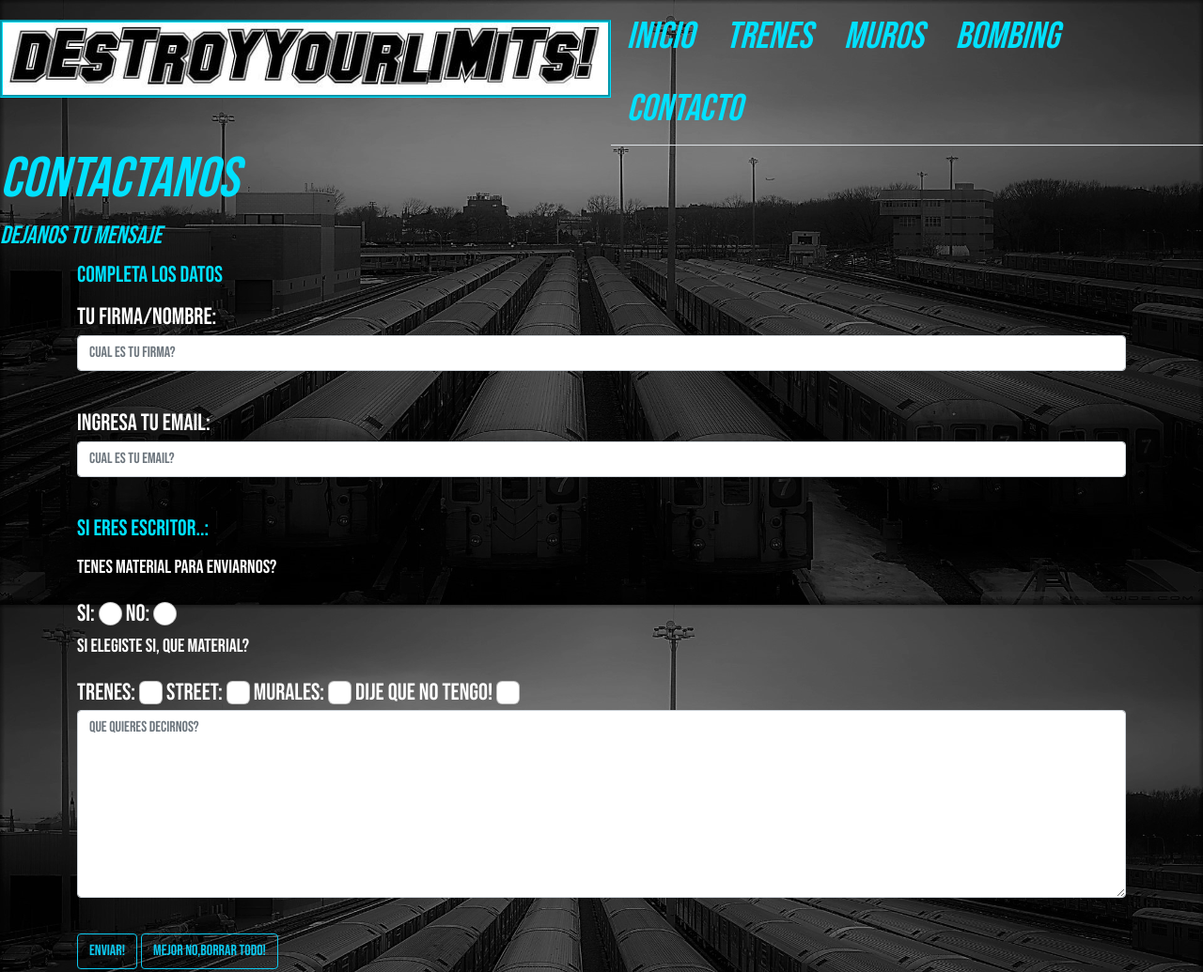
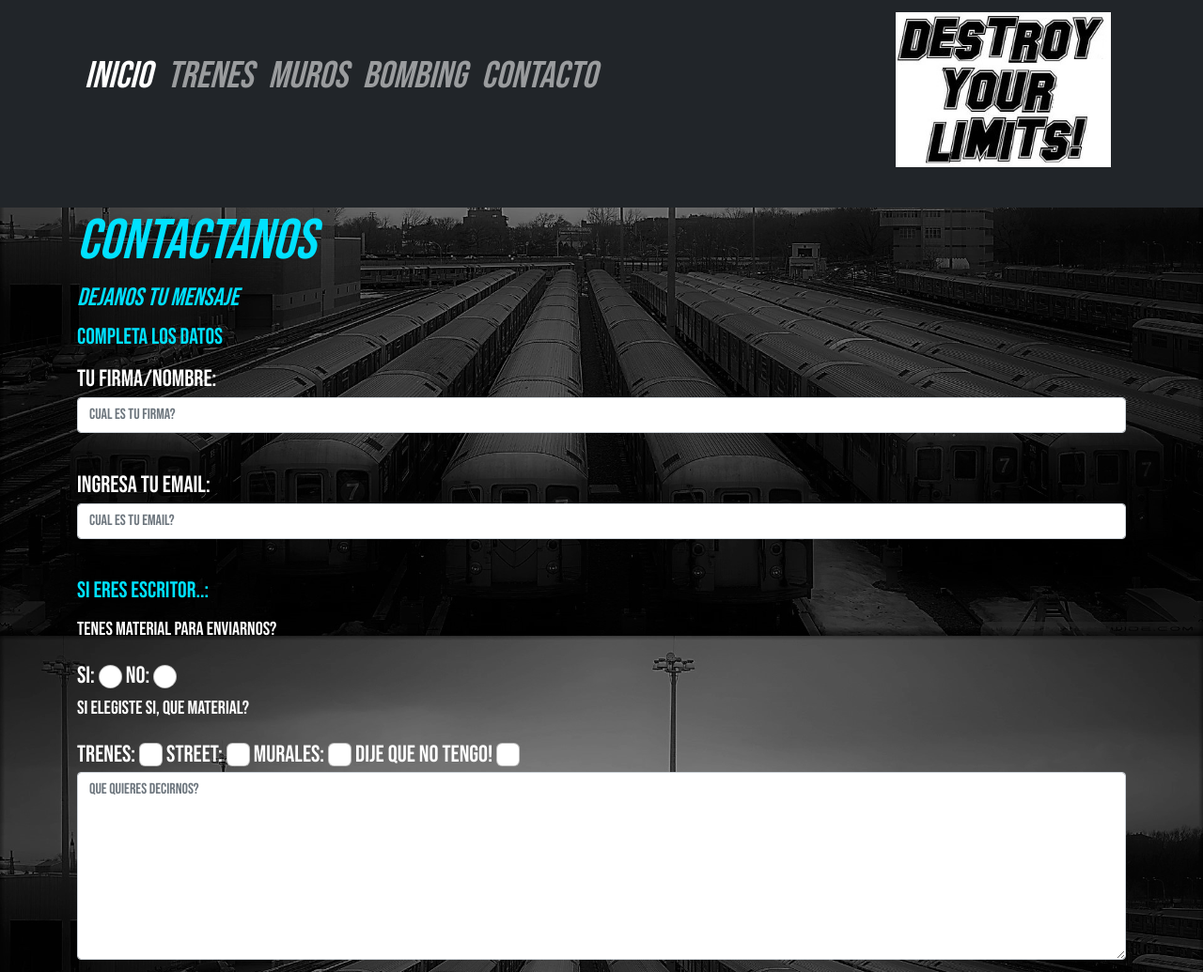
Before and after one commit to Fpagnotta/DestroyYourLimits, a plain HTML site: page pages/contacto.html in a window 1280 px wide. Shown: the top 1035 px of the page at 94% size. Drawn offline with nearby package versions, Linux system fonts and the light colour scheme.

Commit message:
nuevo nav de BS con logo DYL a la izq

```diff
--- a/css/dylimitstrue.css
+++ b/css/dylimitstrue.css
@@ -51,10 +51,6 @@ header {
     font-family: "Bebas Neue", cursive; }
     header nav a {
       text-decoration: none; }
-  header .logo {
-    position: sticky;
-    border-style: groove;
-    border-color: #00e1ff; }
   header ul li {
     font-family: "Bebas Neue", cursive;
     font-size: 40px;
--- a/pages/contacto.html
+++ b/pages/contacto.html
@@ -14,12 +14,15 @@
 <body class="fondo">
 <!-- Encabezado, logo de la pagina (imagen) + Navegador-->
     <header>
-        <div>
-        <a href= "../index.html"><img  class= logo src="../images/logo.JPG" alt="Destroy Your LIMITS!"></a>
-        </div>
-        <ul class="nav nav-tabs">
+        <nav class="navbar navbar-expand-lg navbar-dark bg-dark col-lg-12">
+            <div class="container">
+                <button class="navbar-toggler" type="button" data-bs-toggle="collapse" data-bs-target="#navbarSupportedContent" aria-controls="navbarSupportedContent" aria-expanded="false" aria-label="Toggle navigation">
+                <span class="navbar-toggler-icon"></span>
+              </button>
+              <div class="collapse navbar-collapse" id="navbarSupportedContent">
+                <ul class="navbar-nav me-auto mb-2 my-lg-0">
                   <li class="nav-item">
-              <a class="nav-link " aria-current="page" href="../index.html">INICIO</a>
+                    <a class="nav-link active" aria-current="page" href="../index.html">INICIO</a>
                   </li>
                   <li class="nav-item">
                     <a class="nav-link" href="trenes.html">TRENES</a>
@@ -34,13 +37,17 @@
                     <a class="nav-link" href="contacto.html">CONTACTO</a>
                   </li>
                 </ul>
+              </div>
+              <a class="navbar-brand" width=535 height="80" href="../images/logo.JPG"><img src=../images/logodyl.jpg></a>
+            </div>
+          </nav>
     </header>
 <!--Contenido del navegador CONTACTO-->
 <main>
+    <div class="container">
     <h1>CONTACTANOS</h1>
     <h3>Dejanos tu mensaje</h3>
 <!--Formulario para contacto-->
-    <div class="container">
         <form  class="form-group"    action="" enctype="" method="GET">
             <fieldset>
                 <legend>Completa los datos</legend>
--- a/scss/dylimits.scss
+++ b/scss/dylimits.scss
@@ -40,13 +40,11 @@ header{
         a{
             text-decoration: none;
         }
+
     }
-    .logo{
-        position: sticky;
-        border-style:groove;
-        border-color:$Primario
-    }
+
     ul li{
+
         font-family:$Fuente ;
         font-size: 40px;
         font-style: italic;
```
Also changed, not shown: index.html (+2 -22 lines), pages/muros.html (+12 -5 lines), pages/street.html (+12 -5 lines), pages/trenes.html (+12 -5 lines), images/LOGODYL.jpg (added), images/logoprueba.jpg (added), images/logoprueba2.jpg (added), 1 other file. Lines whose indentation alone changed are shown as unchanged.
